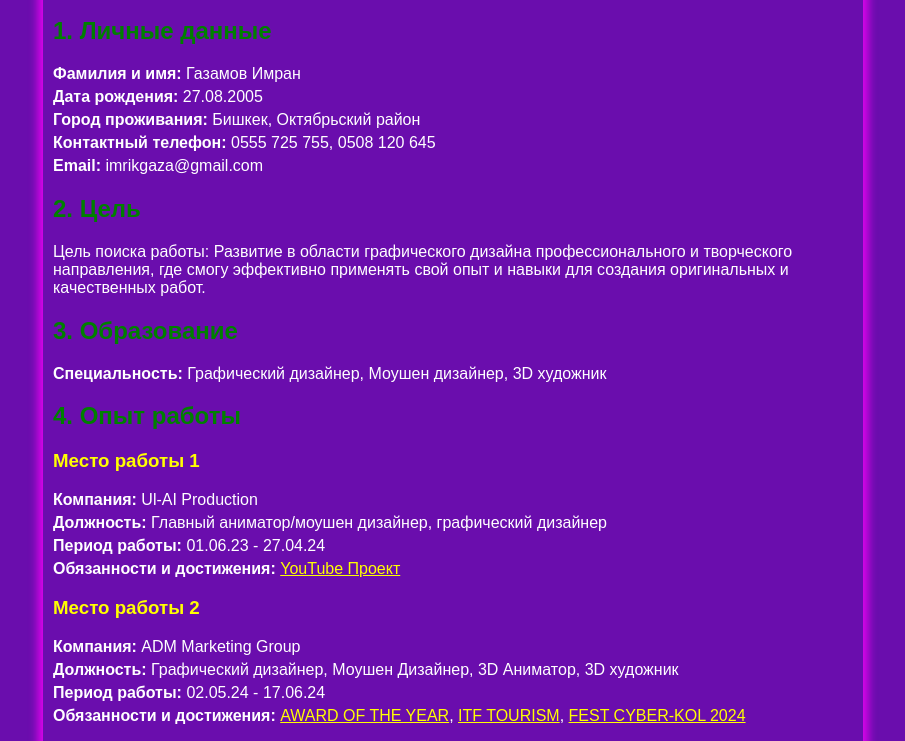
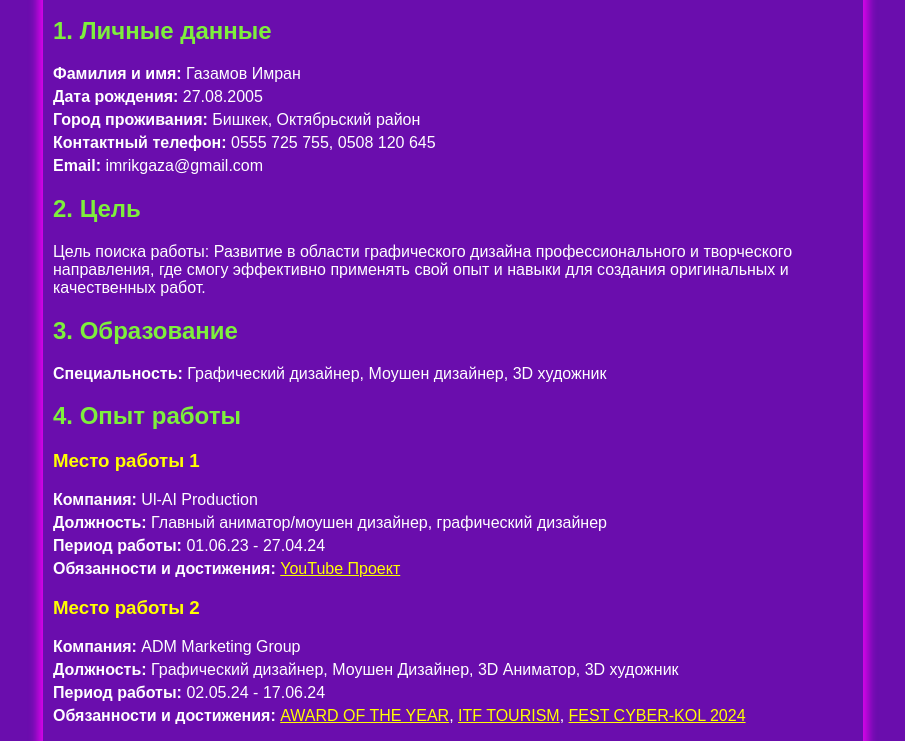
Before and after one commit to Takumi3000/Resume, a plain HTML site: page index.html in a window 1280 px wide. Shown: the part 41-782 px from the top of the page, without its empty margins (187-1092 px from the left). Drawn offline with Linux system fonts and the light colour scheme.

Commit message:
Update index.html

```diff
--- a/index.html
+++ b/index.html
@@ -35,7 +35,7 @@
             color: yellow;
         }
         h2 {
-            color: green;
+            color: #7EEF3C;
         }
         p, ul {
             color: white;
```
